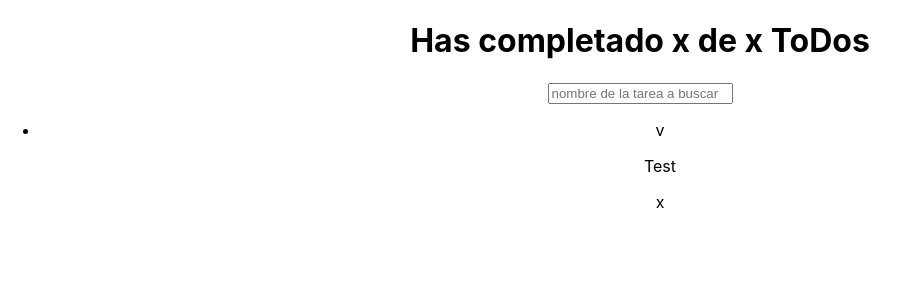
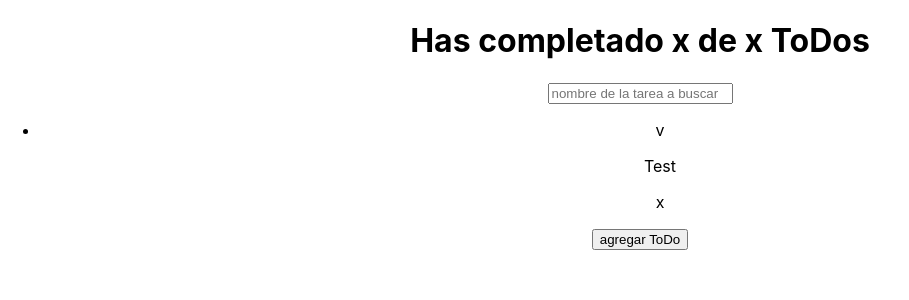
Before and after one commit to Argos98/learnReact, a React (Create React App) app in the folder curso-react-intro-main/: page / in a window 1280 px wide. Shown: the top 300 px of the page, without its empty margins (0-909 px from the left). Built offline with nearby package versions, Linux system fonts and the light colour scheme.

Commit message:
add a new components

```diff
--- a/curso-react-intro-main/src/App.js
+++ b/curso-react-intro-main/src/App.js
@@ -1,8 +1,9 @@
-
 import { ToDocounter } from "./ToDocounter";
 import { ToDoSearch } from "./ToDoSearch";
 import { ToDoList } from "./ToDoList";
 import { ToDoItem } from "./ToDoItem";
+import { CreateToDoButton } from "./CreateToDoButton";
+
 import "./App.css";
 
 function App() {
@@ -15,11 +16,9 @@ function App() {
         <ToDoItem />
       </ToDoList>
 
-     {/* <createToDoButton/>*/}
+      <CreateToDoButton />
     </div>
   );
 }
 
-
-
 export default App;
--- a/curso-react-intro-main/src/createToDoButton.js
+++ b/curso-react-intro-main/src/createToDoButton.js
@@ -1,9 +1,9 @@
 import React from 'react'
 
-function createToDoButton() {
+function CreateToDoButton() {
   return (
     <button type="button">agregar ToDo</button>
   );
 }
 
-export { createToDoButton};
+export { CreateToDoButton};
```
